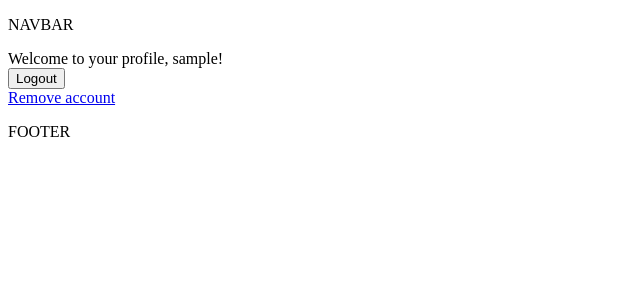
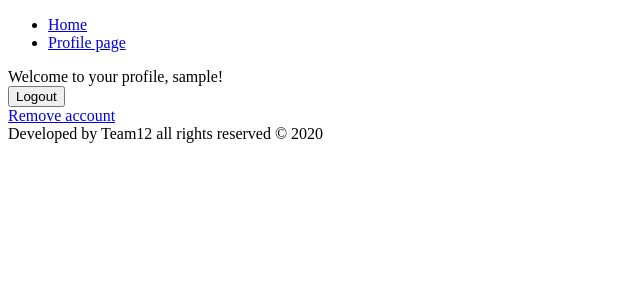
Before and after one commit to vallzter/Team12, a Django app: page /user/profile/ in a window 1280 px wide. Shown: the top 300 px of the page, without its empty margins (0-640 px from the left). Run offline with Django 3.2, Linux system fonts and the light colour scheme; the visitor is signed in with stand-in values (Sample User, id 1).

Commit message:
basic nav added

```diff
--- a/src/Team12/Team12/urls.py
+++ b/src/Team12/Team12/urls.py
@@ -20,7 +20,6 @@ from user import views
 
 
 urlpatterns = [
-
     path('', views.index , name='Index'),
     path('admin/', admin.site.urls),
     path('user/', include('user.urls'))
--- a/src/Team12/templates/base.html
+++ b/src/Team12/templates/base.html
@@ -6,14 +6,17 @@
 </head>
 <body>
     <div class="navbar">
-        <p>NAVBAR</p>
+    <ul>
+        <li><a href="{% url 'Index' %}">Home</a></li>
+        <li><a href="{% url 'Profile' %}">Profile page</a></li>
+    </ul>
     </div>
     <div class="content">
         {% block content %}
         {% endblock %}
     </div>
     <div class="footer">
-        <p>FOOTER</p>
+        <a>Developed by Team12 all rights reserved &copy {% now "Y" %}</span></a>
     </div>
 </body>
 </html>
--- a/src/Team12/templates/user/user_remove.html
+++ b/src/Team12/templates/user/user_remove.html
@@ -1,4 +1,4 @@
-
+{% extends 'base.html' %}
 {% block content %}
     <h1>Are you sure you want to remove your account?</h1>
     <h2>This will permanently remove all your data.</h2>
--- a/src/Team12/user/views.py
+++ b/src/Team12/user/views.py
@@ -51,7 +51,6 @@ def profile(request):
 
 
 def remove_user(request):
-
     '''
     Removes user if he is not superuser (admin) and
     is logged in.
```
Also changed, not shown: src/Team12/templates/user/profile.html (line endings or trailing spaces).
